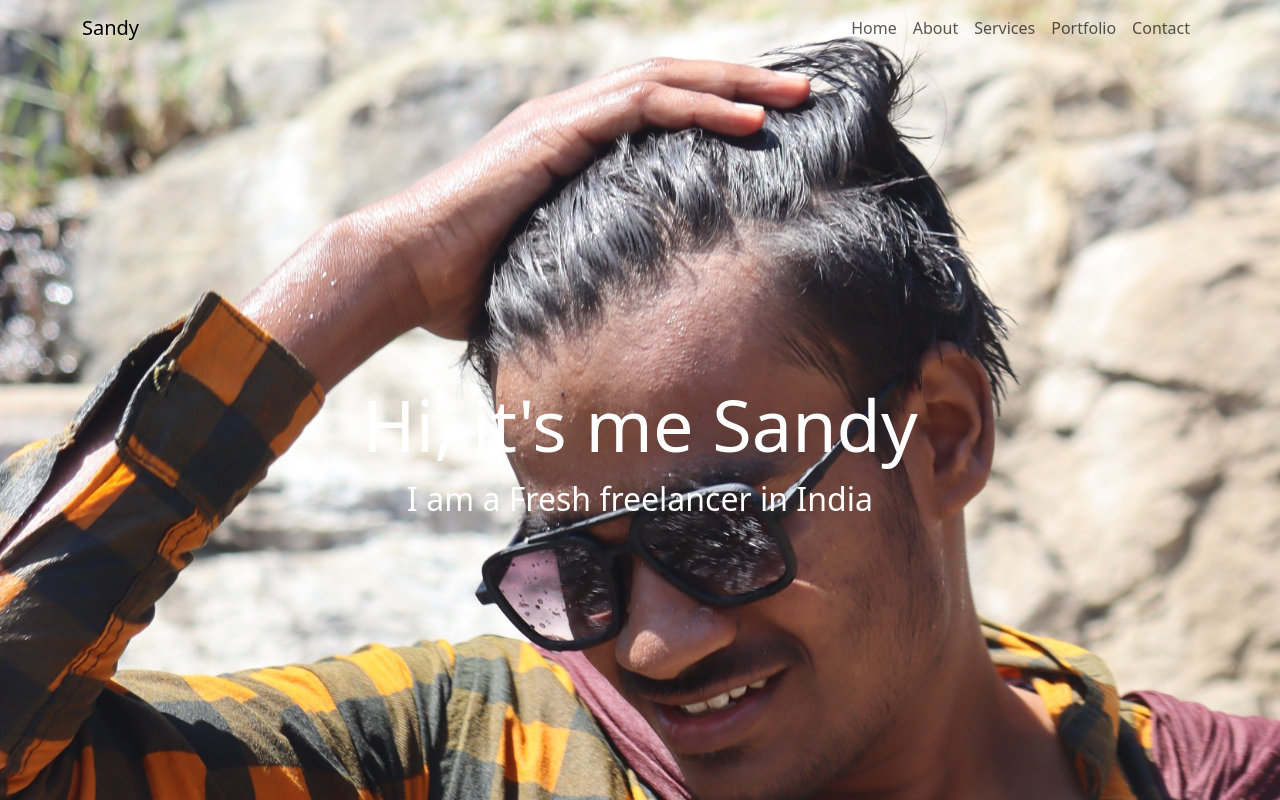
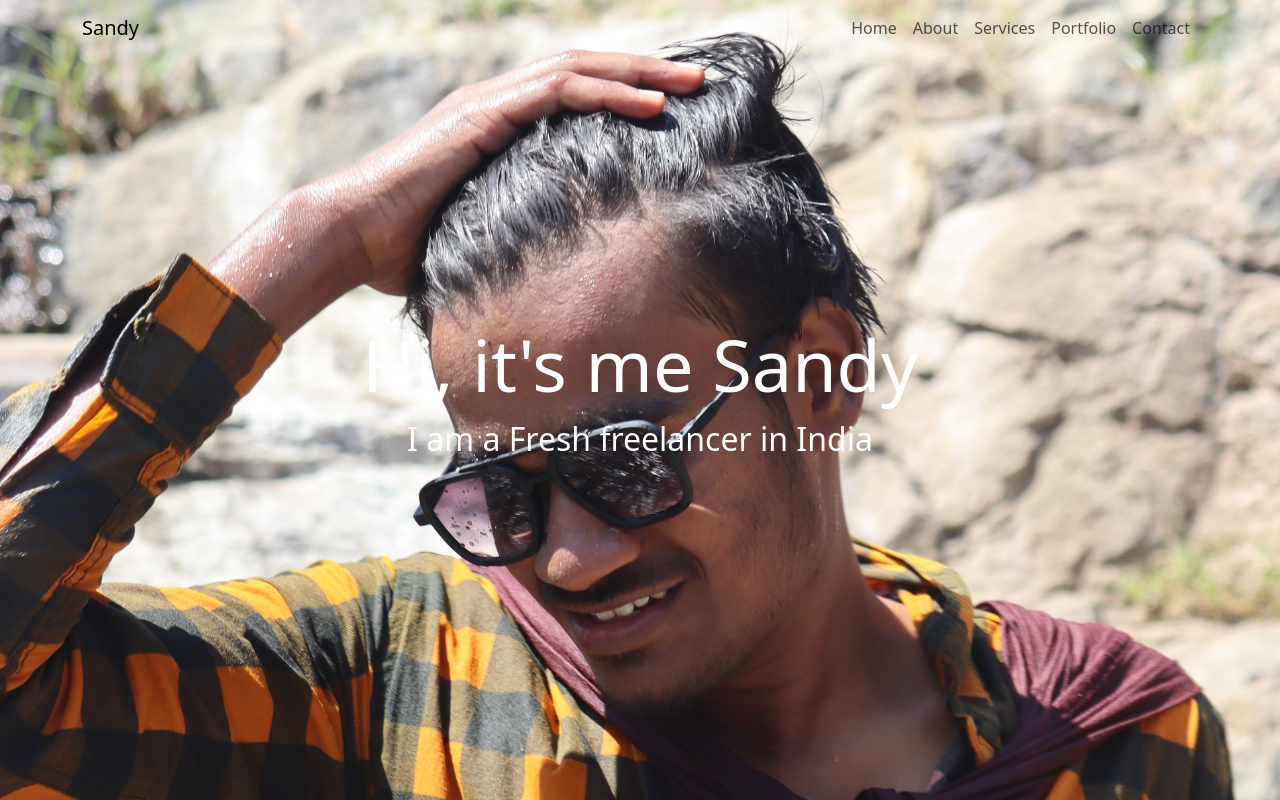
Before and after one commit to sandy6336/Portfolio, a plain HTML site: page index.html in a window 1280 px wide. Shown: the top 800 px of the page. Drawn offline with nearby package versions, Linux system fonts and the light colour scheme.

Commit message:
Update styles.css

```diff
--- a/styles.css
+++ b/styles.css
@@ -1,6 +1,6 @@
 /* hero background image */
 .bgimage {
-    height:115vh;
+    height:100vh;
     background: url('Sandy1.jpg');
     background-size:cover;
     position:relative;
```
